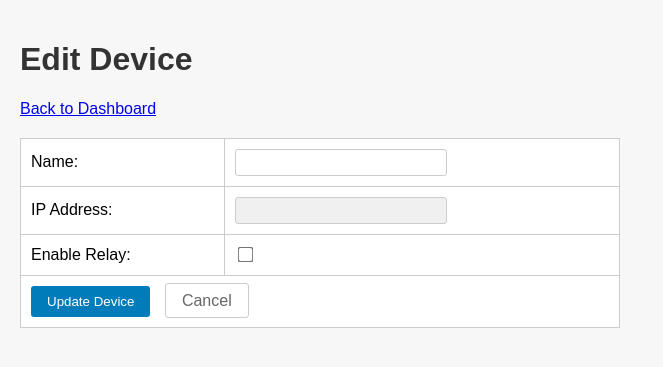
After one commit to joshuahuggard96/network-monitor-pi, a Flask app: template templates/edit_device.html in a window 1280 px wide. The commit adds this page. Shown: the top 367 px of the page, without its empty margins (0-663 px from the left). Run offline with Flask 3, Linux system fonts and the light colour scheme; the template is opened without the code that fills it, so the values that code supplies are empty.

Commit message:
Add device editing functionality and auto-refresh dashboard
- Added edit device route and template for modifying device parameters
- Added auto-refresh functionality to dashboard using AJAX
- Improved thread safety for device status updates
- Added CSS styling for edit forms and flash messages
- Fixed issue where new devices wouldn't show status until logout/login

```diff
--- a/app.py
+++ b/app.py
@@ -49,6 +49,7 @@ def save_devices(devs):
 config = load_users()
 devices = load_devices()
 devices_status = {d["ip"]: {"online": None, "last_ping": None, "response": None, "offline_count": 0} for d in devices}
+status_lock = threading.Lock()
 
 app = Flask(__name__)
 app.secret_key = os.urandom(24)
@@ -71,6 +72,7 @@ def relay_off(pin):
     GPIO.output(pin, GPIO.LOW)
 
 def setup_gpio(pin):
+    GPIO.setwarnings(False)  # Suppress GPIO warnings
     GPIO.setmode(GPIO.BCM)
     GPIO.setup(pin, GPIO.OUT)
     relay_off(pin)
@@ -78,26 +80,45 @@ def setup_gpio(pin):
 def monitor_devices():
     setup_gpio(config["relay_pin"])
     while True:
-        devices = load_devices()
-        for device in devices:
+        # Reload config and devices from files
+        current_config = load_users()
+        current_devices = load_devices()
+
+        with status_lock:
+            # Ensure all devices have entries in devices_status
+            for device in current_devices:
+                ip = device["ip"]
+                if ip not in devices_status:
+                    devices_status[ip] = {"online": None, "last_ping": None, "response": None, "offline_count": 0}
+
+            # Remove devices that no longer exist
+            existing_ips = {d["ip"] for d in current_devices}
+            for ip in list(devices_status.keys()):
+                if ip not in existing_ips:
+                    del devices_status[ip]
+
+        for device in current_devices:
             ip = device["ip"]
             online, response = ping(ip)
-            status = devices_status.setdefault(ip, {"online": None, "last_ping": None, "response": None, "offline_count": 0})
-            status["online"] = online
-            status["last_ping"] = time.strftime("%Y-%m-%d %H:%M:%S")
-            status["response"] = response
-            if not online:
-                status["offline_count"] += 1
-            else:
-                status["offline_count"] = 0
 
-            # Relay logic
-            if device.get("relay", False):
-                if status["offline_count"] >= config["offline_threshold"]:
-                    relay_on(config["relay_pin"])
+            with status_lock:
+                status = devices_status[ip]
+                status["online"] = online
+                status["last_ping"] = time.strftime("%Y-%m-%d %H:%M:%S")
+                status["response"] = response
+                if not online:
+                    status["offline_count"] += 1
                 else:
-                    relay_off(config["relay_pin"])
-        time.sleep(config["interval"])
+                    status["offline_count"] = 0
+
+                # Relay logic
+                if device.get("relay", False):
+                    if status["offline_count"] >= current_config["offline_threshold"]:
+                        relay_on(current_config["relay_pin"])
+                    else:
+                        relay_off(current_config["relay_pin"])
+
+        time.sleep(current_config["interval"])
 
 @app.route("/", methods=["GET", "POST"])
 def login():
@@ -130,7 +151,17 @@ def login_required(f):
 @login_required
 def dashboard():
     devices = load_devices()
-    return render_template("dashboard.html", devices=devices, status=devices_status, interval=config["interval"], threshold=config["offline_threshold"])
+    with status_lock:
+        status_copy = devices_status.copy()
+    return render_template("dashboard.html", devices=devices, status=status_copy, interval=config["interval"], threshold=config["offline_threshold"])
+
+@app.route("/api/status")
+@login_required
+def api_status():
+    devices = load_devices()
+    with status_lock:
+        status_copy = devices_status.copy()
+    return {"devices": devices, "status": status_copy, "interval": config["interval"], "threshold": config["offline_threshold"]}
 
 @app.route("/settings", methods=["GET", "POST"])
 @login_required
@@ -165,16 +196,43 @@ def update_devices():
     if ip and name:
         devices = load_devices()
         devices.append({"ip": ip, "name": name, "relay": relay, "offline_count": 0})
-        devices_status[ip] = {"online": None, "last_ping": None, "response": None, "offline_count": 0}
+        with status_lock:
+            devices_status[ip] = {"online": None, "last_ping": None, "response": None, "offline_count": 0}
         save_devices(devices)
     return redirect(url_for("dashboard"))
+
+@app.route("/devices/edit/<ip>", methods=["GET", "POST"])
+@login_required
+def edit_device(ip):
+    devices = load_devices()
+    device = next((d for d in devices if d["ip"] == ip), None)
+    if not device:
+        flash("Device not found.")
+        return redirect(url_for("dashboard"))
+
+    if request.method == "POST":
+        # Update device parameters
+        new_name = request.form.get("name", "").strip()
+        if not new_name:
+            flash("Device name cannot be empty.")
+            return render_template("edit_device.html", device=device)
+
+        device["name"] = new_name
+        device["relay"] = bool(request.form.get("relay"))
+        save_devices(devices)
+        flash(f"Device '{device['name']}' updated successfully.")
+        return redirect(url_for("dashboard"))
+
+    # For GET request, render edit form
+    return render_template("edit_device.html", device=device)
 
 @app.route("/devices/remove/<ip>")
 @login_required
 def remove_device(ip):
     devices = load_devices()
     devices = [d for d in devices if d["ip"] != ip]
-    devices_status.pop(ip, None)
+    with status_lock:
+        devices_status.pop(ip, None)
     save_devices(devices)
     return redirect(url_for("dashboard"))
 
--- a/devices.json
+++ b/devices.json
@@ -10,5 +10,11 @@
     "name": "Gateway",
     "relay": false,
     "offline_count": 0
+  },
+  {
+    "ip": "192.168.0.251",
+    "name": "Josh's Iphone",
+    "relay": true,
+    "offline_count": 0
   }
 ]
--- a/static/style.css
+++ b/static/style.css
@@ -27,3 +27,54 @@ th, td {
     box-shadow: 0 0 8px #ccc;
 }
 .flashes { color: red; }
+
+/* Edit form styling */
+form table {
+    max-width: 600px;
+    margin: 20px 0;
+}
+form td {
+    padding: 10px;
+}
+form input[type="text"], form input[type="number"] {
+    width: 200px;
+    padding: 5px;
+    border: 1px solid #ccc;
+    border-radius: 3px;
+}
+form input[type="checkbox"] {
+    transform: scale(1.2);
+}
+form button {
+    background: #007cba;
+    color: white;
+    padding: 8px 16px;
+    border: none;
+    border-radius: 3px;
+    cursor: pointer;
+    margin-right: 10px;
+}
+form button:hover {
+    background: #005a8b;
+}
+form a {
+    color: #666;
+    text-decoration: none;
+    padding: 8px 16px;
+    border: 1px solid #ccc;
+    border-radius: 3px;
+}
+form a:hover {
+    background: #f0f0f0;
+}
+.flash-messages {
+    margin: 20px 0;
+}
+.flash-message {
+    background: #d4edda;
+    color: #155724;
+    padding: 10px;
+    border: 1px solid #c3e6cb;
+    border-radius: 3px;
+    margin-bottom: 10px;
+}
--- /dev/null
+++ b/templates/edit_device.html
@@ -0,0 +1,44 @@
+<!DOCTYPE html>
+<html>
+<head>
+    <title>Edit Device - Network Monitor</title>
+    <link rel="stylesheet" href="{{ url_for('static', filename='style.css') }}">
+</head>
+<body>
+    <h1>Edit Device</h1>
+    <a href="{{ url_for('dashboard') }}">Back to Dashboard</a>
+
+    <form method="POST">
+        <table>
+            <tr>
+                <td><label for="name">Name:</label></td>
+                <td><input type="text" id="name" name="name" value="{{ device.name }}" required></td>
+            </tr>
+            <tr>
+                <td><label for="ip">IP Address:</label></td>
+                <td><input type="text" id="ip" value="{{ device.ip }}" disabled style="background-color: #f0f0f0;"></td>
+            </tr>
+            <tr>
+                <td><label for="relay">Enable Relay:</label></td>
+                <td><input type="checkbox" id="relay" name="relay" {{ 'checked' if device.relay else '' }}></td>
+            </tr>
+            <tr>
+                <td colspan="2">
+                    <button type="submit">Update Device</button>
+                    <a href="{{ url_for('dashboard') }}">Cancel</a>
+                </td>
+            </tr>
+        </table>
+    </form>
+
+    {% with messages = get_flashed_messages() %}
+        {% if messages %}
+            <div class="flash-messages">
+                {% for message in messages %}
+                    <div class="flash-message">{{ message }}</div>
+                {% endfor %}
+            </div>
+        {% endif %}
+    {% endwith %}
+</body>
+</html>
--- a/users.json
+++ b/users.json
@@ -1,7 +1,7 @@
 {
-  "interval": 30,
+  "interval": 10,
   "relay_pin": 17,
-  "offline_threshold": 3,
+  "offline_threshold": 2,
   "users": {
     "admin": "pbkdf2:sha256:1000000$3jFzeSHGdgDPf7vm$76cfaccfc7a431022efc9773c3ec8d141c1d5416151caa9ad9bc69d7e8382a31"
   }
```
Also changed, not shown: templates/dashboard.html (+57 -0 lines).
